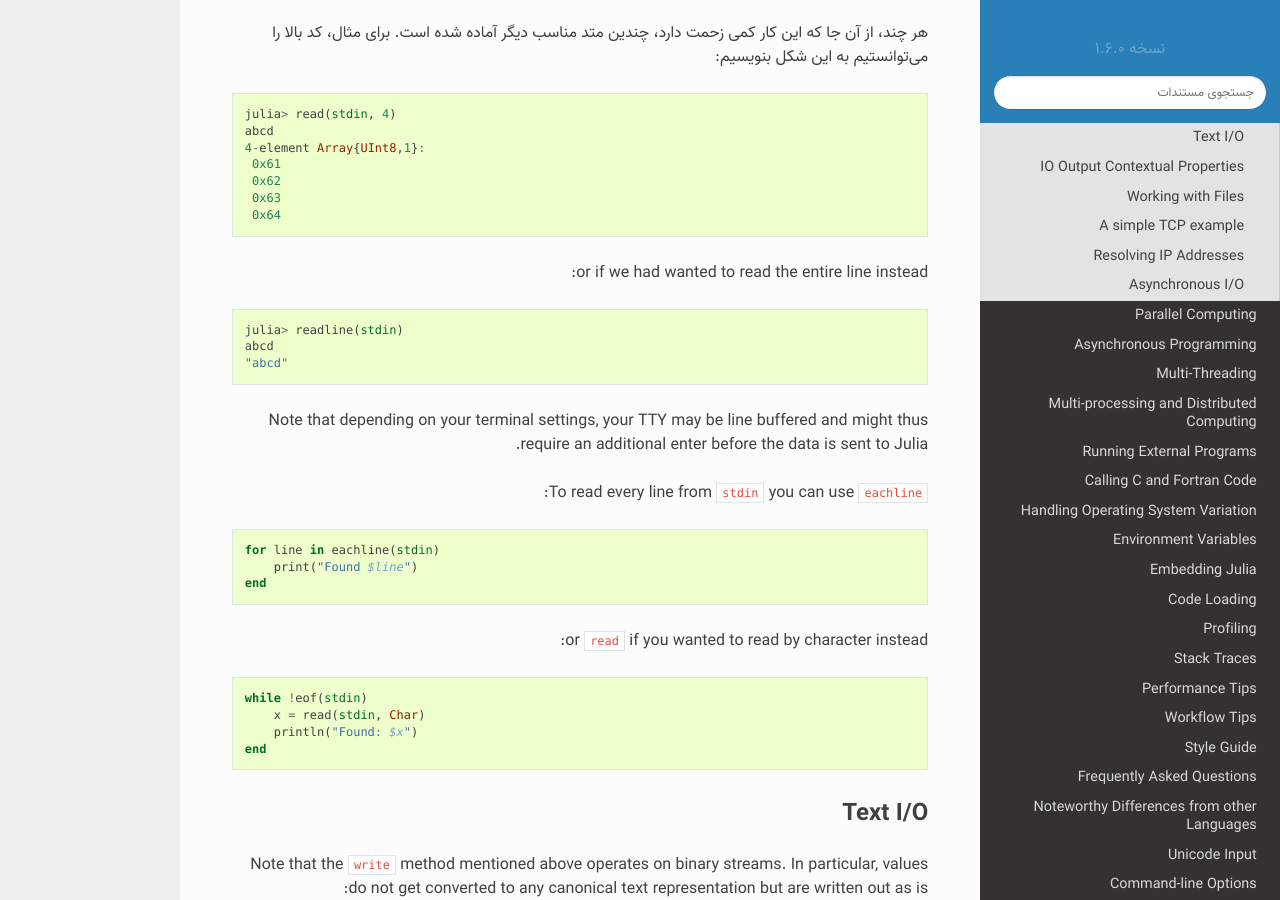
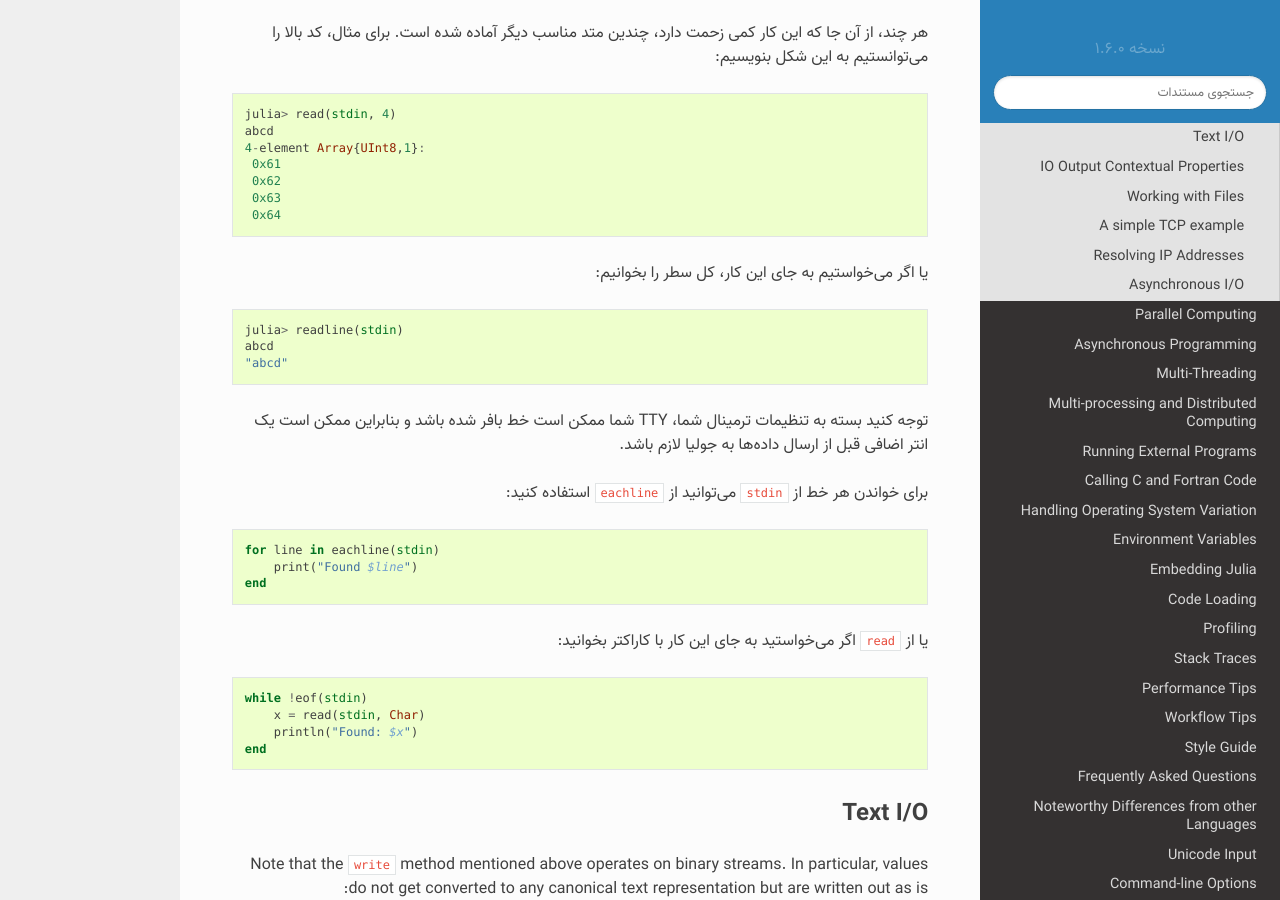
Before and after one commit to AppliedLinearAlgebra-Sharif/julia-docs, a Sphinx documentation site: the page built from docs/manual/networking-and-streams.md, in a window 1280 px wide and 900 px high, scrolled down 1049 px. Built offline with Sphinx 7.4.7 and the Read the Docs theme 2.0.0, drawn with Linux system fonts in a browser that asks for light colours; pages that are not in the unit, such as notebooks, are missing from menus.

Commit message:
Update networking-and-streams.md

````diff
--- a/docs/manual/networking-and-streams.md
+++ b/docs/manual/networking-and-streams.md
@@ -52,7 +52,7 @@ abcd
  0x64
 ```
 
-or if we had wanted to read the entire line instead:
+یا اگر می‌خواستیم به جای این کار، کل سطر را بخوانیم:
 
 ```julia
 julia> readline(stdin)
@@ -60,10 +60,10 @@ abcd
 "abcd"
 ```
 
-Note that depending on your terminal settings, your TTY may be line buffered and might thus require
-an additional enter before the data is sent to Julia.
+توجه کنید بسته به تنظیمات ترمینال شما، TTY شما ممکن است خط بافر شده باشد و بنابراین ممکن است یک انتر اضافی قبل از ارسال داده‌ها به جولیا لازم باشد.
 
-To read every line from `stdin` you can use `eachline`:
+
+برای خواندن هر خط از `stdin` می‌توانید از `eachline` استفاده کنید:
 
 ```julia
 for line in eachline(stdin)
@@ -71,7 +71,7 @@ for line in eachline(stdin)
 end
 ```
 
-or `read` if you wanted to read by character instead:
+یا از `read` اگر می‌خواستید به جای این کار با کاراکتر بخوانید:
 
 ```julia
 while !eof(stdin)
````
